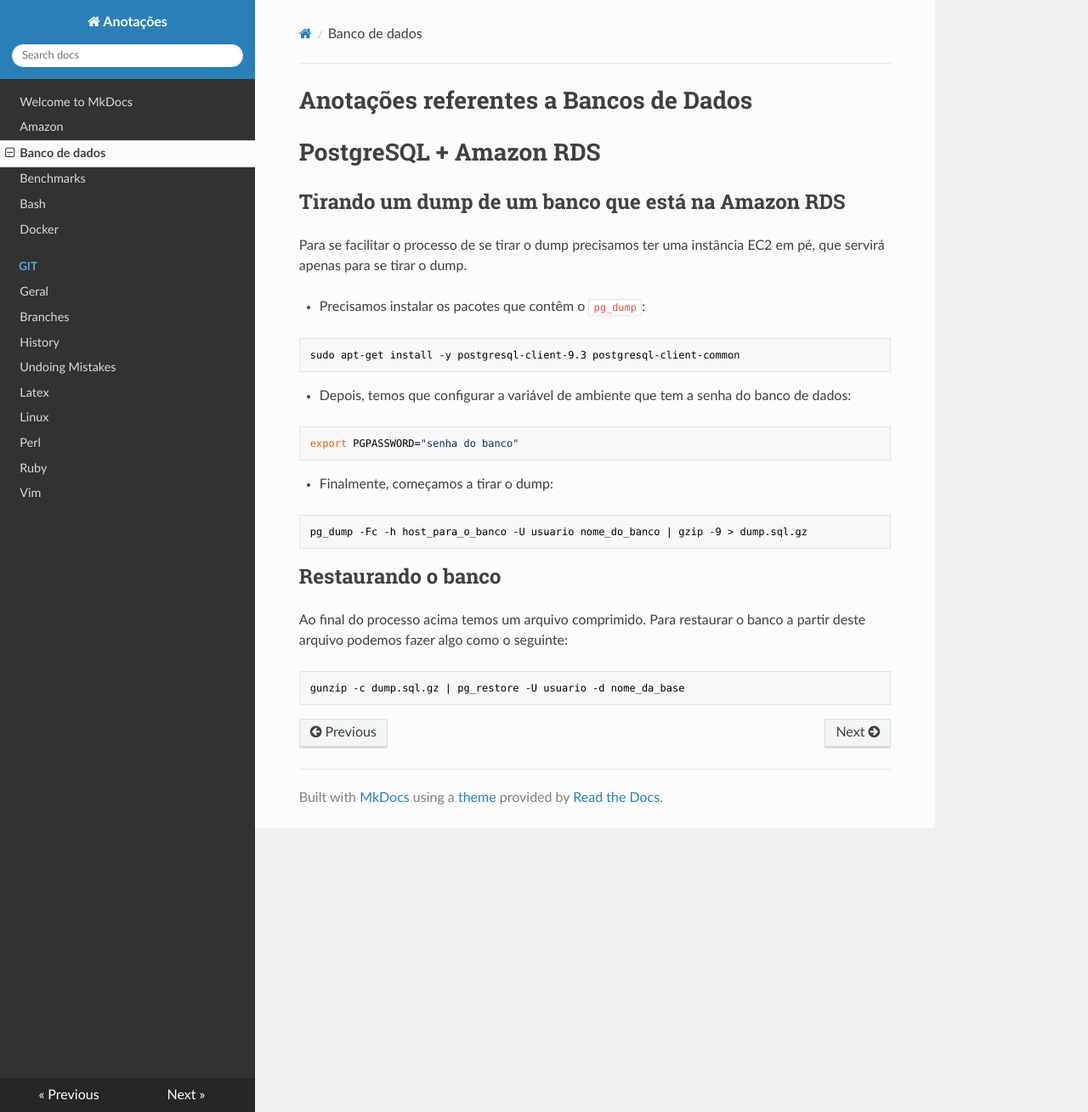
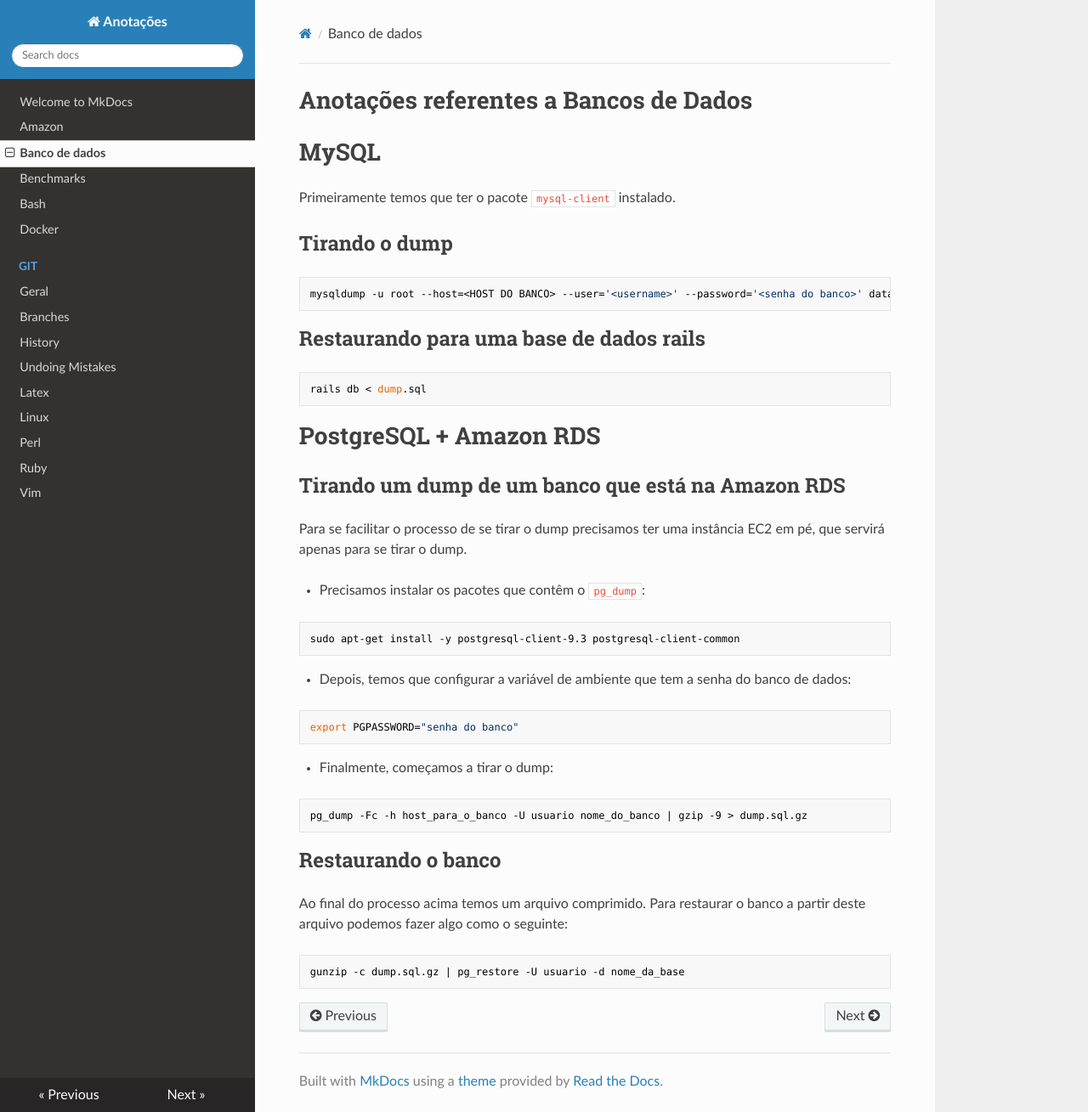
Before and after one commit to hposca/useful_notes, an MkDocs documentation site: the page built from docs/banco_de_dados.md, in a window 1280 px wide and 1309 px high. Shown: the whole window at 85% size. Built offline with MkDocs 1.6.1, drawn with Linux system fonts in a browser that asks for light colours; nearby versions of some CDN libraries; old or Windows-style settings are respelled for this version of MkDocs.

Commit message:
Instruções de como se tirar dump e restaurar uma base MySQL

```diff
--- a/docs/banco_de_dados.md
+++ b/docs/banco_de_dados.md
@@ -1,4 +1,16 @@
 #  Anotações referentes a Bancos de Dados
+
+# MySQL
+
+Primeiramente temos que ter o pacote `mysql-client` instalado.
+
+## Tirando o dump
+
+    mysqldump -u root --host=<HOST DO BANCO> --user='<username>' --password='<senha do banco>' database_name > /tmp/dump.sql
+
+## Restaurando para uma base de dados rails
+
+    rails db < dump.sql
 
 # PostgreSQL + Amazon RDS
 
```
